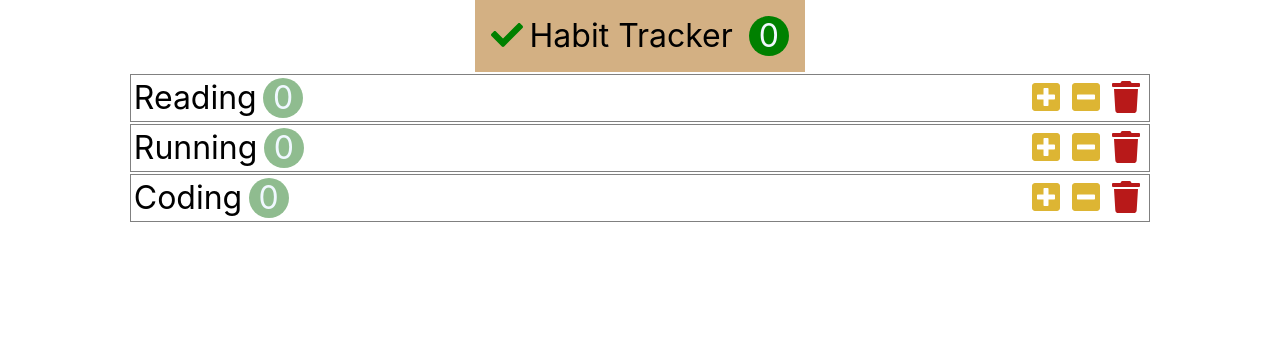
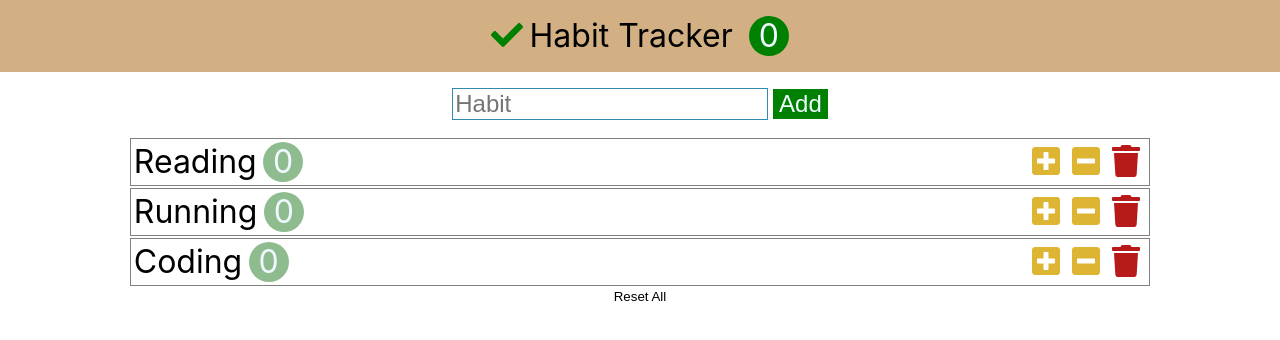
Before and after one commit to sunny-yo/practice, a React (Create React App) app: page / in a window 1280 px wide. Shown: the top 340 px of the page. Built offline with nearby package versions, Linux system fonts and the light colour scheme; the HTML template or start-up script is replaced by a standard one.

Commit message:
add form(add habit)

```diff
--- a/src/app.jsx
+++ b/src/app.jsx
@@ -32,17 +32,28 @@ class App extends Component {
     );
     this.setState({ habits });
   };
+  handleAdd = (name) => {
+    const habits = [
+      ...this.state.habits,
+      { id: Date.now(), name: name, count: 0 },
+    ];
+    this.setState({ habits });
+  };
 
   render() {
     return (
       <div className="app">
-        <Navbar habits={this.state.habits} />
+        <Navbar
+          totalCount={this.state.habits.filter((item) => item.count > 0).length}
+        />
         <Habits
           habits={this.state.habits}
           onIncrement={this.handleIncrement}
           onDecrement={this.handleDecrement}
           onDelete={this.handleDelete}
+          onAdd={this.handleAdd}
         />
+        <button>Reset All</button>
       </div>
     );
   }
--- /dev/null
+++ b/src/components/add-form/add-form.jsx
@@ -0,0 +1,33 @@
+import React, { Component } from "react";
+import styles from "./add-form.module.css";
+
+class AddForm extends Component {
+  inputRef = React.createRef();
+
+  onSubmit = (e) => {
+    e.preventDefault();
+    const name = this.inputRef.current.value;
+    this.props.onAdd(name);
+    this.inputRef.current.value = "";
+  };
+
+  render() {
+    return (
+      <>
+        <form className={styles.form} onSubmit={this.onSubmit}>
+          <input
+            className={styles.input}
+            ref={this.inputRef}
+            type="text"
+            placeholder="Habit"
+          />
+          <button className={styles.button} type="submit">
+            Add
+          </button>
+        </form>
+      </>
+    );
+  }
+}
+
+export default AddForm;
--- /dev/null
+++ b/src/components/add-form/add-form.module.css
@@ -0,0 +1,15 @@
+.form {
+  margin: 1rem 0;
+}
+
+.input {
+  font-size: 1.5rem;
+  margin-right: 0.2em;
+  border: solid 0.3px rgb(49, 139, 175);
+}
+
+.button {
+  font-size: 1.5rem;
+  background-color: green;
+  color: aliceblue;
+}
--- a/src/components/habit/habit.module.css
+++ b/src/components/habit/habit.module.css
@@ -28,13 +28,11 @@
 .minus {
   font-size: 2rem;
   color: rgb(221, 181, 51);
-  cursor: pointer;
   transition: transform 150ms ease-in;
 }
 
 .trash {
   font-size: 2rem;
-  cursor: pointer;
   transition: transform 150ms ease-in;
   color: rgb(184, 25, 25);
 }
--- a/src/components/habits/habits.jsx
+++ b/src/components/habits/habits.jsx
@@ -1,10 +1,13 @@
 import React, { Component } from "react";
 import styles from "./habits.module.css";
 import Habit from "../habit/habit";
+import AddForm from "../add-form/add-form";
 
 class Habits extends Component {
   render() {
     return (
+      <>
+        <AddForm onAdd={this.props.onAdd} />
         <ul className={styles.habits}>
           {this.props.habits.map((habit) => (
             <Habit
@@ -16,6 +19,7 @@ class Habits extends Component {
             />
           ))}
         </ul>
+      </>
     );
   }
 }
--- a/src/components/navbar/navbar.jsx
+++ b/src/components/navbar/navbar.jsx
@@ -5,13 +5,12 @@ import { faCheck } from "@fortawesome/free-solid-svg-icons";
 
 class Navbar extends Component {
   render() {
-    const count = this.props.habits.filter((habit) => habit.count > 1);
     return (
-      <div className={styles.container}>
+      <nav className={styles.container}>
         <FontAwesomeIcon icon={faCheck} className={styles.icon} />
         <span className={styles.title}>Habit Tracker</span>
-        <span className={styles.count}>{count.length}</span>
-      </div>
+        <span className={styles.count}>{this.props.totalCount}</span>
+      </nav>
     );
   }
 }
--- a/src/components/navbar/navbar.module.css
+++ b/src/components/navbar/navbar.module.css
@@ -2,6 +2,8 @@
   font-size: 2rem;
   padding: 1rem;
   background-color: rgb(211, 176, 131);
+  width: 100%;
+  text-align: center;
 }
 
 .icon {
--- a/src/index.css
+++ b/src/index.css
@@ -1,3 +1,7 @@
+* {
+  box-sizing: border-box;
+}
+
 body {
   margin: 0;
   font-family: -apple-system, BlinkMacSystemFont, "Segoe UI", "Roboto", "Oxygen",
@@ -16,6 +20,7 @@ button {
   outline: none;
   border: none;
   background-color: rgb(0, 0, 0, 0);
+  cursor: pointer;
 }
 
 li {
```
Lines whose indentation alone changed are shown as unchanged.
